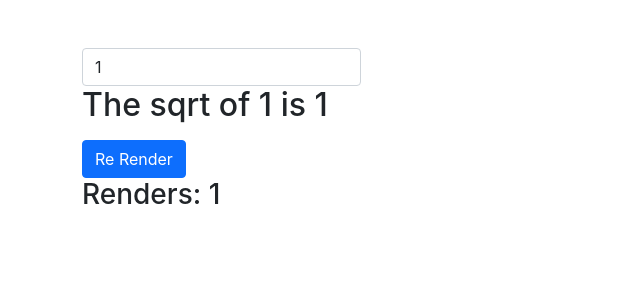
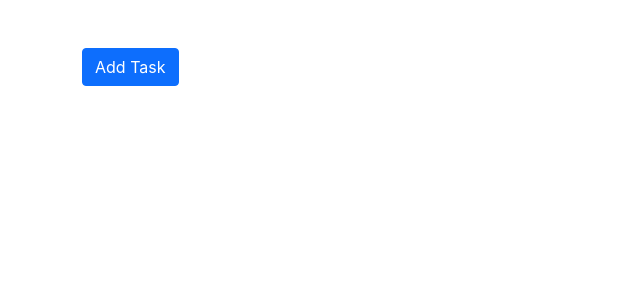
Before and after one commit to roy-hendry/advanced-hooks, a React (Create React App) app: page / in a window 1280 px wide. Shown: the top 300 px of the page, without its empty margins (0-640 px from the left). Built offline with nearby package versions, Linux system fonts and the light colour scheme.

Commit message:
useCallback Example

```diff
--- a/src/App.js
+++ b/src/App.js
@@ -1,9 +1,9 @@
-import UseMemoExample from "./components/UseMemoExample";
+import UseCallbackExample from "./components/UseCallbackExample";
 
 function App() {
 	return (
 		<div className="container mt-5">
-			<UseMemoExample />
+			<UseCallbackExample />
 		</div>
 	);
 }
--- /dev/null
+++ b/src/components/UseCallbackExample.jsx
@@ -0,0 +1,31 @@
+import React, { useState, useCallback } from "react";
+
+function UseCallbackExample() {
+	const [tasks, setTasks] = useState([]);
+
+	const addTask = useCallback(() => {
+		setTasks((prevState) => [...prevState, "Some Task"]);
+	}, [setTasks]);
+
+	return (
+		<div>
+			<Button addTask={addTask} />
+			{tasks.map((task, index) => (
+				<p key={index}>{task}</p>
+			))}
+		</div>
+	);
+}
+
+const Button = React.memo(({ addTask }) => {
+	console.log("Button rendered");
+	return (
+		<div>
+			<button className="btn btn-primary" onClick={addTask}>
+				Add Task
+			</button>
+		</div>
+	);
+});
+
+export default UseCallbackExample;
```
